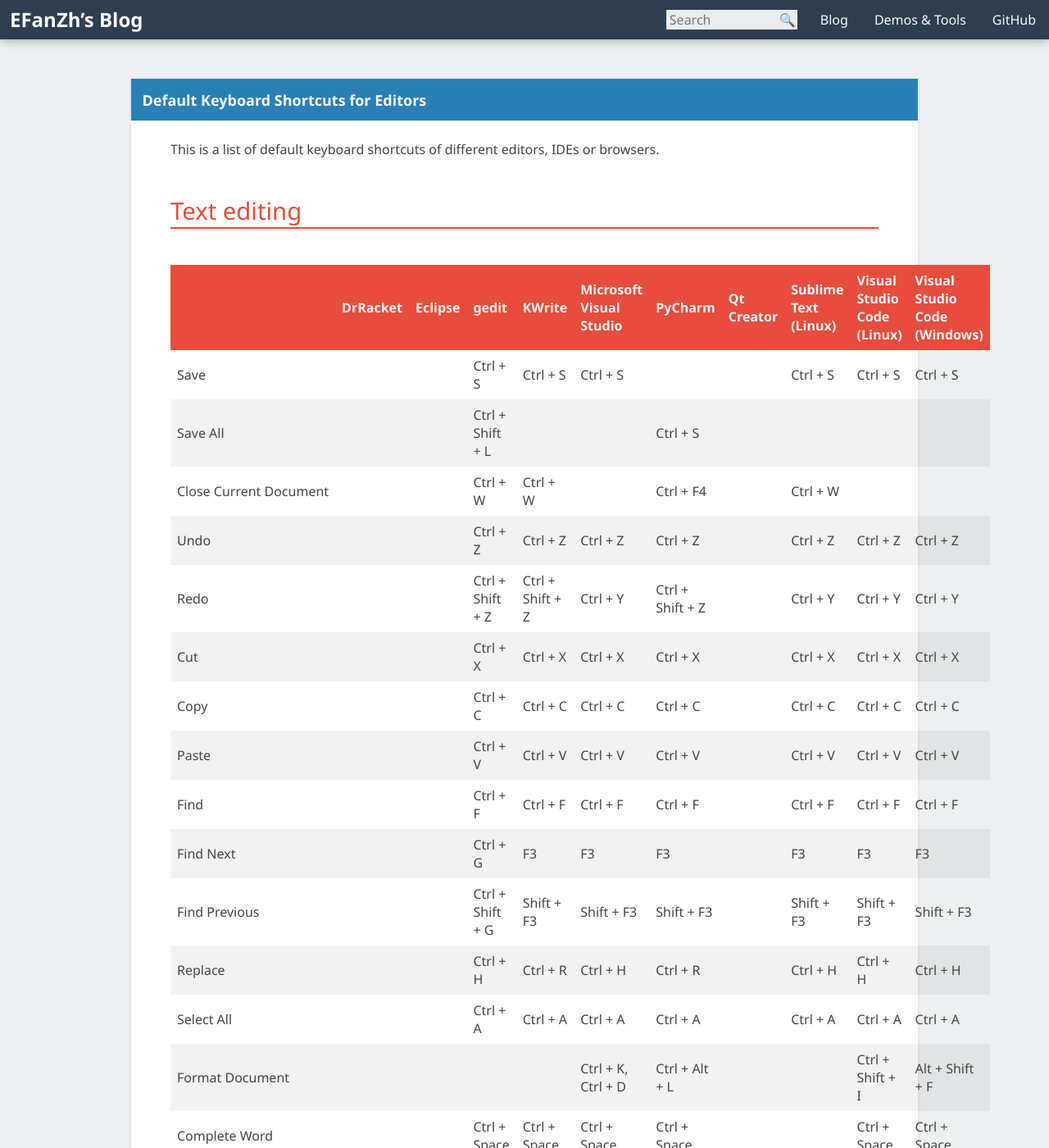
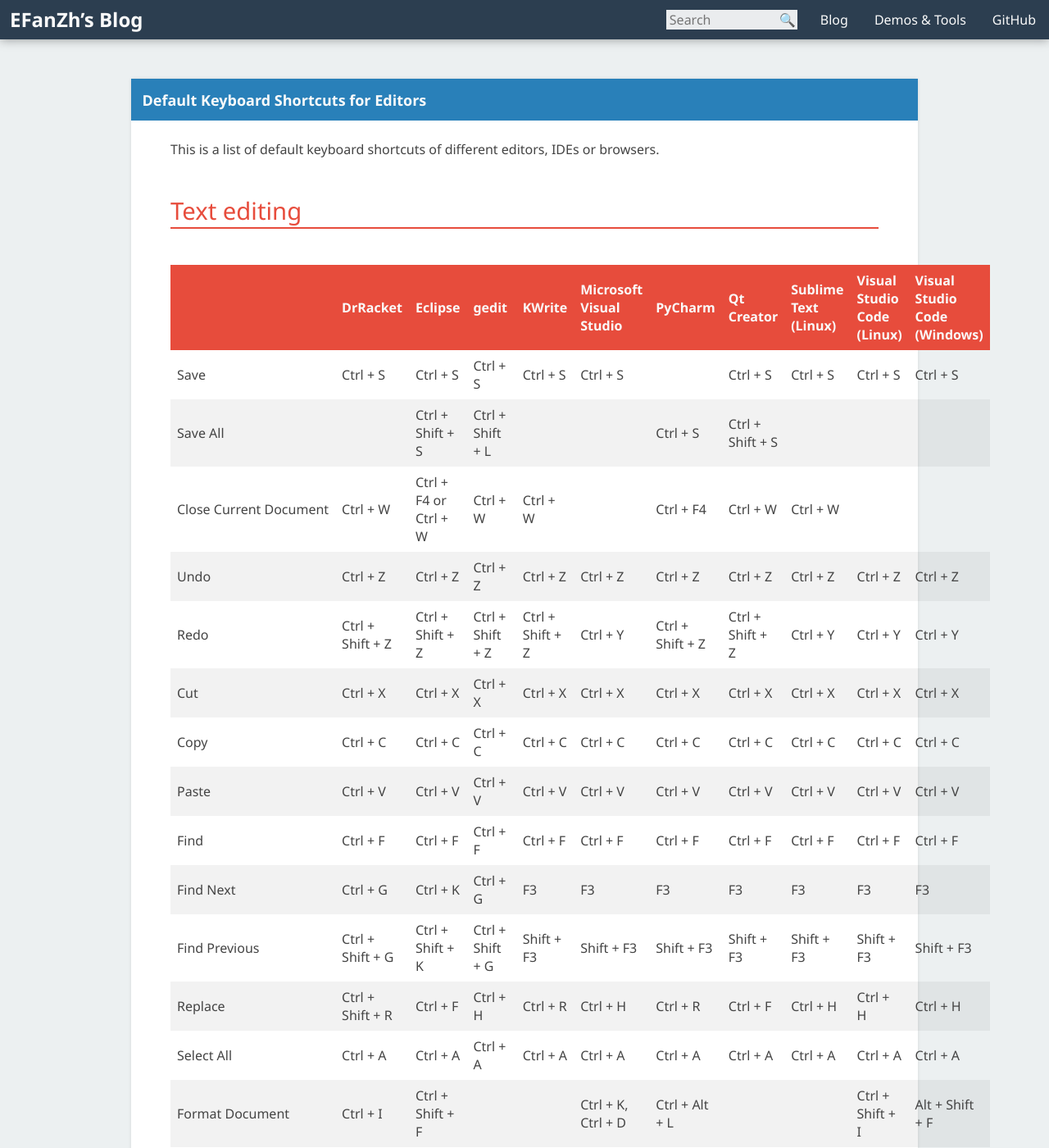
Before and after one commit to EFanZh/efanzh.github.io, a Jekyll site: the page built from _posts/2017-10-18-default-keyboard-shortcuts-for-editors.md, in a window 1280 px wide and 1400 px high. Shown: the whole window at 82% size. Built offline with Jekyll 4.4.1, drawn with Linux system fonts in a browser that asks for light colours; some of the changed text lies outside the part shown.

Commit message:
Add even more editor shortcuts

```diff
--- a/_posts/2017-10-18-default-keyboard-shortcuts-for-editors.md
+++ b/_posts/2017-10-18-default-keyboard-shortcuts-for-editors.md
@@ -6,40 +6,41 @@
 
 ## Text editing
 
-|                        | DrRacket | Eclipse | gedit            | KWrite              | Microsoft Visual Studio | PyCharm            | Qt Creator | Sublime Text (Linux) | Visual Studio Code (Linux) | Visual Studio Code (Windows) |
-| ---------------------- | -------- | ------- | ---------------- | ------------------- | ----------------------- | ------------------ | ---------- | -------------------- | -------------------------- | ---------------------------- |
-| Save                   |          |         | Ctrl + S         | Ctrl + S            | Ctrl + S                |                    |            | Ctrl + S             | Ctrl + S                   | Ctrl + S                     |
-| Save All               |          |         | Ctrl + Shift + L |                     |                         | Ctrl + S           |            |                      |                            |                              |
-| Close Current Document |          |         | Ctrl + W         | Ctrl + W            |                         | Ctrl + F4          |            | Ctrl + W             |                            |                              |
-| Undo                   |          |         | Ctrl + Z         | Ctrl + Z            | Ctrl + Z                | Ctrl + Z           |            | Ctrl + Z             | Ctrl + Z                   | Ctrl + Z                     |
-| Redo                   |          |         | Ctrl + Shift + Z | Ctrl + Shift + Z    | Ctrl + Y                | Ctrl + Shift + Z   |            | Ctrl + Y             | Ctrl + Y                   | Ctrl + Y                     |
-| Cut                    |          |         | Ctrl + X         | Ctrl + X            | Ctrl + X                | Ctrl + X           |            | Ctrl + X             | Ctrl + X                   | Ctrl + X                     |
-| Copy                   |          |         | Ctrl + C         | Ctrl + C            | Ctrl + C                | Ctrl + C           |            | Ctrl + C             | Ctrl + C                   | Ctrl + C                     |
-| Paste                  |          |         | Ctrl + V         | Ctrl + V            | Ctrl + V                | Ctrl + V           |            | Ctrl + V             | Ctrl + V                   | Ctrl + V                     |
-| Find                   |          |         | Ctrl + F         | Ctrl + F            | Ctrl + F                | Ctrl + F           |            | Ctrl + F             | Ctrl + F                   | Ctrl + F                     |
-| Find Next              |          |         | Ctrl + G         | F3                  | F3                      | F3                 |            | F3                   | F3                         | F3                           |
-| Find Previous          |          |         | Ctrl + Shift + G | Shift + F3          | Shift + F3              | Shift + F3         |            | Shift + F3           | Shift + F3                 | Shift + F3                   |
-| Replace                |          |         | Ctrl + H         | Ctrl + R            | Ctrl + H                | Ctrl + R           |            | Ctrl + H             | Ctrl + H                   | Ctrl + H                     |
-| Select All             |          |         | Ctrl + A         | Ctrl + A            | Ctrl + A                | Ctrl + A           |            | Ctrl + A             | Ctrl + A                   | Ctrl + A                     |
-| Format Document        |          |         |                  |                     | Ctrl + K, Ctrl + D      | Ctrl + Alt + L     |            |                      | Ctrl + Shift + I           | Alt + Shift + F              |
-| Complete Word          |          |         | Ctrl + Space     | Ctrl + Space        | Ctrl + Space            | Ctrl + Space       |            |                      | Ctrl + Space               | Ctrl + Space                 |
-| Convert to Uppercase   |          |         | Ctrl + U         | Ctrl + U            | Ctrl + Shift + U        |                    |            | Ctrl + K, Ctrl + U   |                            |                              |
-| Convert to Lowercase   |          |         | Ctrl + L         | Ctrl + Shift + U    | Ctrl + U                |                    |            | Ctrl + K, Ctrl + L   |                            |                              |
-| Toggle Case            |          |         |                  |                     |                         | Ctrl + Shift + U   |            |                      |                            |                              |
-| Go to Line             |          |         | Ctrl + I         | Ctrl + G            | Ctrl + G                | Ctrl + G           |            | Ctrl + G             | Ctrl + G                   | Ctrl + G                     |
-| Delete Line            |          |         | Ctrl + D         | Ctrl + K            |                         | Ctrl + Y           |            | Ctrl + Shift + K     | Ctrl + Shift + K           | Ctrl + Shift + K             |
-| Move Line Up           |          |         | Alt + Up         | Ctrl + Shift + Up   | Alt + Up                | Alt + Shift + Up   |            | Ctrl + Shift + Up    | Alt + Up                   | Alt + Up                     |
-| Move Line Down         |          |         | Alt + Down       | Ctrl + Shift + Down | Alt + Down              | Alt + Shift + Down |            | Ctrl + Shift + Down  | Alt + Down                 | Alt + Down                   |
-| Add Cursor Above       |          |         |                  |                     |                         |                    |            | Alt + Shift + Up     | Alt + Shift + Up           | Ctrl + Alt + Up              |
-| Add Cursor Below       |          |         |                  |                     |                         |                    |            | Alt + Shift + Down   | Alt + Shift + Down         | Ctrl + Alt + Down            |
+|                        | DrRacket         | Eclipse               | gedit            | KWrite              | Microsoft Visual Studio | PyCharm            | Qt Creator          | Sublime Text (Linux) | Visual Studio Code (Linux) | Visual Studio Code (Windows) |
+| ---------------------- | ---------------- | --------------------- | ---------------- | ------------------- | ----------------------- | ------------------ | ------------------- | -------------------- | -------------------------- | ---------------------------- |
+| Save                   | Ctrl + S         | Ctrl + S              | Ctrl + S         | Ctrl + S            | Ctrl + S                |                    | Ctrl + S            | Ctrl + S             | Ctrl + S                   | Ctrl + S                     |
+| Save All               |                  | Ctrl + Shift + S      | Ctrl + Shift + L |                     |                         | Ctrl + S           | Ctrl + Shift + S    |                      |                            |                              |
+| Close Current Document | Ctrl + W         | Ctrl + F4 or Ctrl + W | Ctrl + W         | Ctrl + W            |                         | Ctrl + F4          | Ctrl + W            | Ctrl + W             |                            |                              |
+| Undo                   | Ctrl + Z         | Ctrl + Z              | Ctrl + Z         | Ctrl + Z            | Ctrl + Z                | Ctrl + Z           | Ctrl + Z            | Ctrl + Z             | Ctrl + Z                   | Ctrl + Z                     |
+| Redo                   | Ctrl + Shift + Z | Ctrl + Shift + Z      | Ctrl + Shift + Z | Ctrl + Shift + Z    | Ctrl + Y                | Ctrl + Shift + Z   | Ctrl + Shift + Z    | Ctrl + Y             | Ctrl + Y                   | Ctrl + Y                     |
+| Cut                    | Ctrl + X         | Ctrl + X              | Ctrl + X         | Ctrl + X            | Ctrl + X                | Ctrl + X           | Ctrl + X            | Ctrl + X             | Ctrl + X                   | Ctrl + X                     |
+| Copy                   | Ctrl + C         | Ctrl + C              | Ctrl + C         | Ctrl + C            | Ctrl + C                | Ctrl + C           | Ctrl + C            | Ctrl + C             | Ctrl + C                   | Ctrl + C                     |
+| Paste                  | Ctrl + V         | Ctrl + V              | Ctrl + V         | Ctrl + V            | Ctrl + V                | Ctrl + V           | Ctrl + V            | Ctrl + V             | Ctrl + V                   | Ctrl + V                     |
+| Find                   | Ctrl + F         | Ctrl + F              | Ctrl + F         | Ctrl + F            | Ctrl + F                | Ctrl + F           | Ctrl + F            | Ctrl + F             | Ctrl + F                   | Ctrl + F                     |
+| Find Next              | Ctrl + G         | Ctrl + K              | Ctrl + G         | F3                  | F3                      | F3                 | F3                  | F3                   | F3                         | F3                           |
+| Find Previous          | Ctrl + Shift + G | Ctrl + Shift + K      | Ctrl + Shift + G | Shift + F3          | Shift + F3              | Shift + F3         | Shift + F3          | Shift + F3           | Shift + F3                 | Shift + F3                   |
+| Replace                | Ctrl + Shift + R | Ctrl + F              | Ctrl + H         | Ctrl + R            | Ctrl + H                | Ctrl + R           | Ctrl + F            | Ctrl + H             | Ctrl + H                   | Ctrl + H                     |
+| Select All             | Ctrl + A         | Ctrl + A              | Ctrl + A         | Ctrl + A            | Ctrl + A                | Ctrl + A           | Ctrl + A            | Ctrl + A             | Ctrl + A                   | Ctrl + A                     |
+| Format Document        | Ctrl + I         | Ctrl + Shift + F      |                  |                     | Ctrl + K, Ctrl + D      | Ctrl + Alt + L     |                     |                      | Ctrl + Shift + I           | Alt + Shift + F              |
+| Complete Word          | Ctrl + /         | Alt + /               | Ctrl + Space     | Ctrl + Space        | Ctrl + Space            | Ctrl + Space       | Ctrl + Space        |                      | Ctrl + Space               | Ctrl + Space                 |
+| Convert to Uppercase   |                  | Ctrl + Shift + X      | Ctrl + U         | Ctrl + U            | Ctrl + Shift + U        |                    | Alt + Shift + U     | Ctrl + K, Ctrl + U   |                            |                              |
+| Convert to Lowercase   |                  | Ctrl + Shift + Y      | Ctrl + L         | Ctrl + Shift + U    | Ctrl + U                |                    | Alt + U             | Ctrl + K, Ctrl + L   |                            |                              |
+| Toggle Case            |                  |                       |                  |                     |                         | Ctrl + Shift + U   |                     |                      |                            |                              |
+| Go to Line             | Alt + G          | Ctrl + L              | Ctrl + I         | Ctrl + G            | Ctrl + G                | Ctrl + G           | Ctrl + L            | Ctrl + G             | Ctrl + G                   | Ctrl + G                     |
+| Delete Line            |                  | Ctrl + D              | Ctrl + D         | Ctrl + K            |                         | Ctrl + Y           |                     | Ctrl + Shift + K     | Ctrl + Shift + K           | Ctrl + Shift + K             |
+| Move Line Up           |                  | Alt + Up              | Alt + Up         | Ctrl + Shift + Up   | Alt + Up                | Alt + Shift + Up   | Ctrl + Shift + Up   | Ctrl + Shift + Up    | Alt + Up                   | Alt + Up                     |
+| Move Line Down         |                  | Alt + Down            | Alt + Down       | Ctrl + Shift + Down | Alt + Down              | Alt + Shift + Down | Ctrl + Shift + Down | Ctrl + Shift + Down  | Alt + Down                 | Alt + Down                   |
+| Add Cursor Above       |                  |                       |                  |                     |                         |                    | Alt + Shift + Up    | Alt + Shift + Up     | Alt + Shift + Up           | Ctrl + Alt + Up              |
+| Add Cursor Below       |                  |                       |                  |                     |                         |                    | Alt + Shift + Down  | Alt + Shift + Down   | Alt + Shift + Down         | Ctrl + Alt + Down            |
+| Sort Lines             |                  | Ctrl + Alt + S        |                  |                     |                         |                    |                     | F9                   |                            |                              |
 
 ## Debugging
 
-|                    | DrRacket | Eclipse | Edge        | Firefox (Windows) | Google Chrome (Windows)         | Microsoft Visual Studio | PyCharm    | Qt Creator | Sublime Text (Linux) | Visual Studio Code (Windows) |
-| ------------------ | -------- | ------- | ----------- | ----------------- | ------------------------------- | ----------------------- | ---------- | ---------- | -------------------- | ---------------------------- |
-| Start Debugging    |          |         |             |                   |                                 | F5                      | Shift + F9 |            |                      | F5                           |
-| Continue Debugging |          |         | F5 or F8    | F8                | F8 or Ctrl + \                  | F5                      | F9         |            |                      | F5                           |
-| Step Into          |          |         | F11         | F11               | F11 or Ctrl + ;                 | F11                     | F7         |            |                      | F11                          |
-| Step Out           |          |         | Shift + F11 | Shift + F11       | Shift + F11 or Ctrl + Shift + ; | Shift + F11             | Shift + F8 |            |                      | Shift + F11                  |
-| Step Over          |          |         | F10         | F10               | F10 or Ctrl + '                 | F10                     | F8         |            |                      | F10                          |
-| Toggle Breakpoints |          |         |             | Ctrl + B          | Ctrl + B                        | F9                      | Ctrl + F8  |            |                      | F9                           |
+|                    | DrRacket | Eclipse          | Edge        | Firefox (Linux)    | Firefox (Windows) | Google Chrome (Windows)         | Microsoft Visual Studio | PyCharm    | Qt Creator  | Visual Studio Code (Linux) | Visual Studio Code (Windows) |
+| ------------------ | -------- | ---------------- | ----------- | ------------------ | ----------------- | ------------------------------- | ----------------------- | ---------- | ----------- | -------------------------- | ---------------------------- |
+| Start Debugging    |          | F11              |             |                    |                   |                                 | F5                      | Shift + F9 | F5          | F5                         | F5                           |
+| Continue Debugging |          | F8               | F5 or F8    | F8                 | F8                | F8 or Ctrl + \                  | F5                      | F9         | F5          | F5                         | F5                           |
+| Step Into          |          | F5               | F11         | Ctrl + F11         | F11               | F11 or Ctrl + ;                 | F11                     | F7         | F11         | F11                        | F11                          |
+| Step Out           |          | F7               | Shift + F11 | Ctrl + Shift + F11 | Shift + F11       | Shift + F11 or Ctrl + Shift + ; | Shift + F11             | Shift + F8 | Shift + F11 | Shift + F11                | Shift + F11                  |
+| Step Over          |          | F6               | F10         | F10                | F10               | F10 or Ctrl + '                 | F10                     | F8         | F10         | F10                        | F10                          |
+| Toggle Breakpoints |          | Ctrl + Shift + B |             | Ctrl + B           | Ctrl + B          | Ctrl + B                        | F9                      | Ctrl + F8  | F9          | F9                         | F9                           |
```
